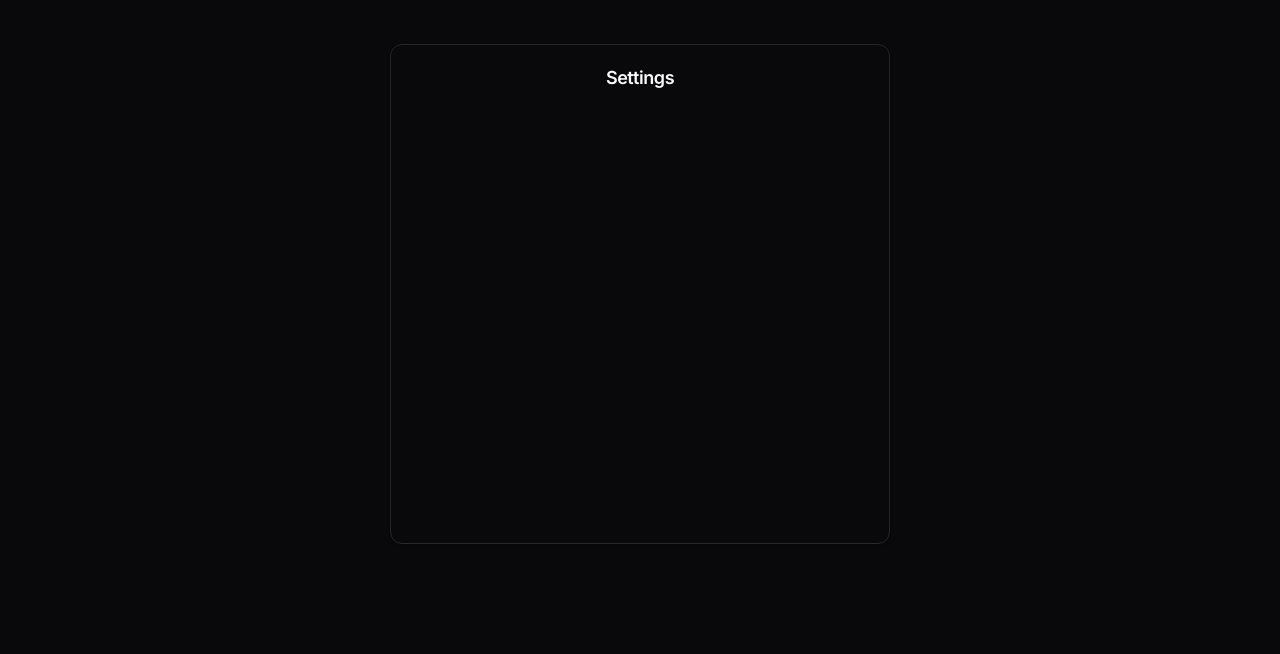
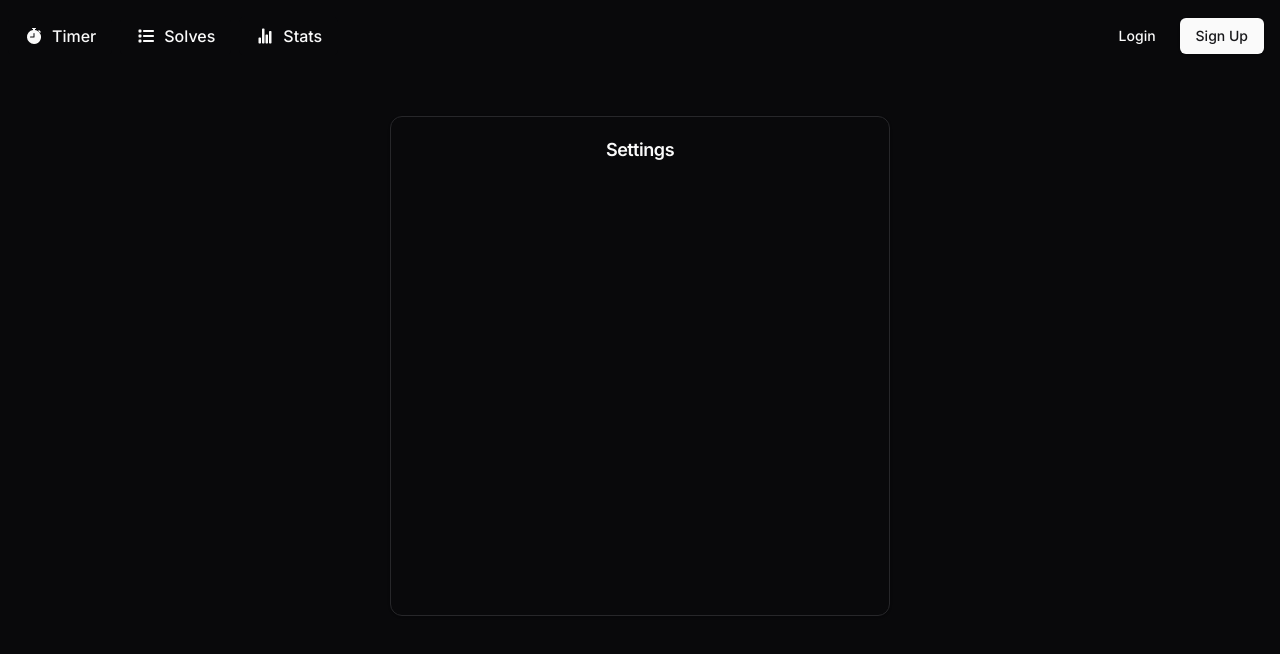
Before and after one commit to nickleblanc/cube-timer, a Next.js app: page /settings in a window 1280 px wide. Shown: the top 654 px of the page. Built offline with nearby package versions, Linux system fonts and the light colour scheme; no server answers.

Commit message:
Add Navbar component to Settings page

```diff
--- a/app/settings/page.tsx
+++ b/app/settings/page.tsx
@@ -1,7 +1,10 @@
+import Navbar from "@/components/navbar";
 import { Card, CardHeader, CardTitle, CardContent } from "@/components/ui/card";
 
 export default function Settings() {
   return (
+    <>
+      <Navbar />
       <div className="m-10 flex justify-center">
         <Card className="m-1 h-[500px] w-[500px] text-lg">
           <CardHeader>
@@ -10,5 +13,6 @@ export default function Settings() {
           <CardContent></CardContent>
         </Card>
       </div>
+    </>
   );
 }
```
Lines whose indentation alone changed are shown as unchanged.
